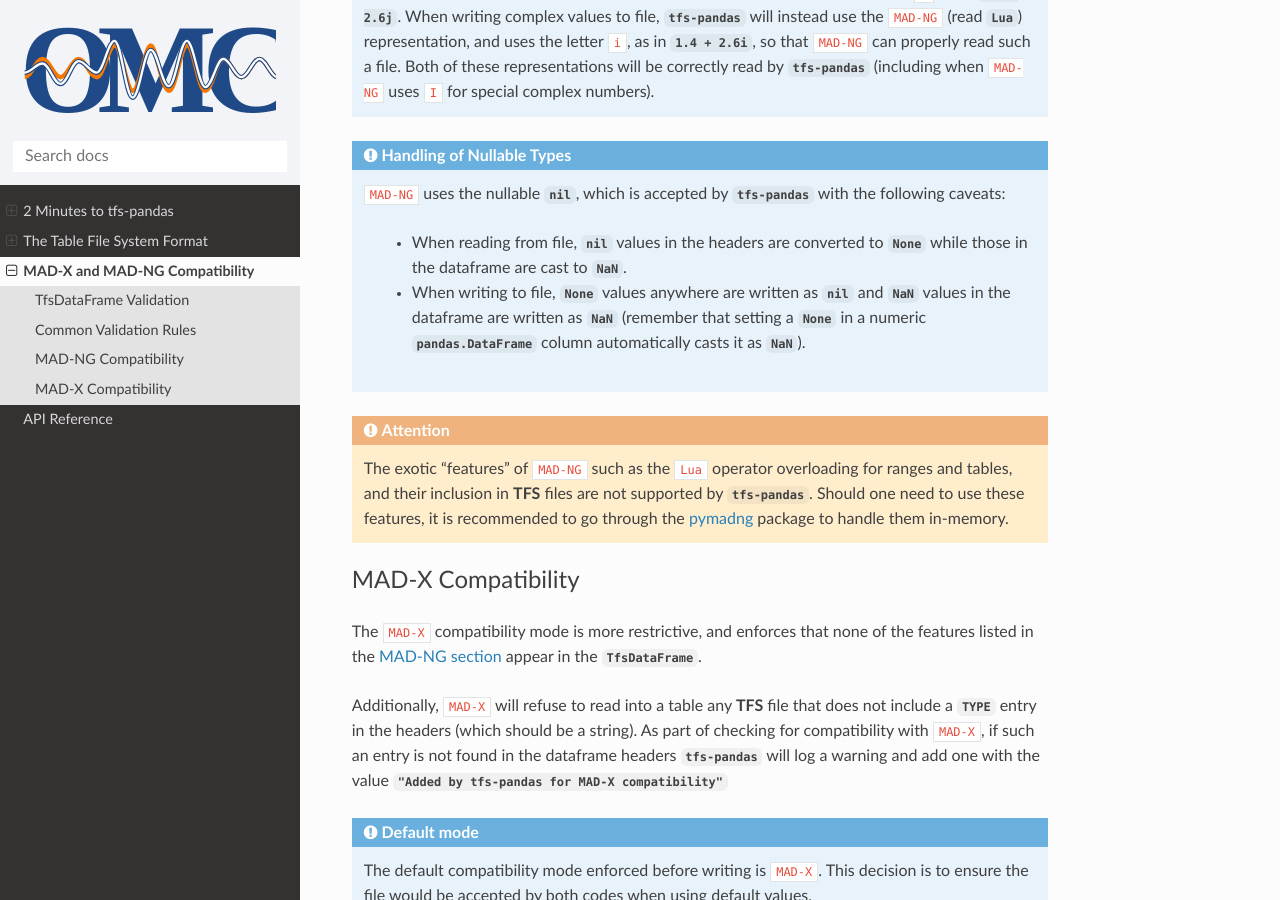
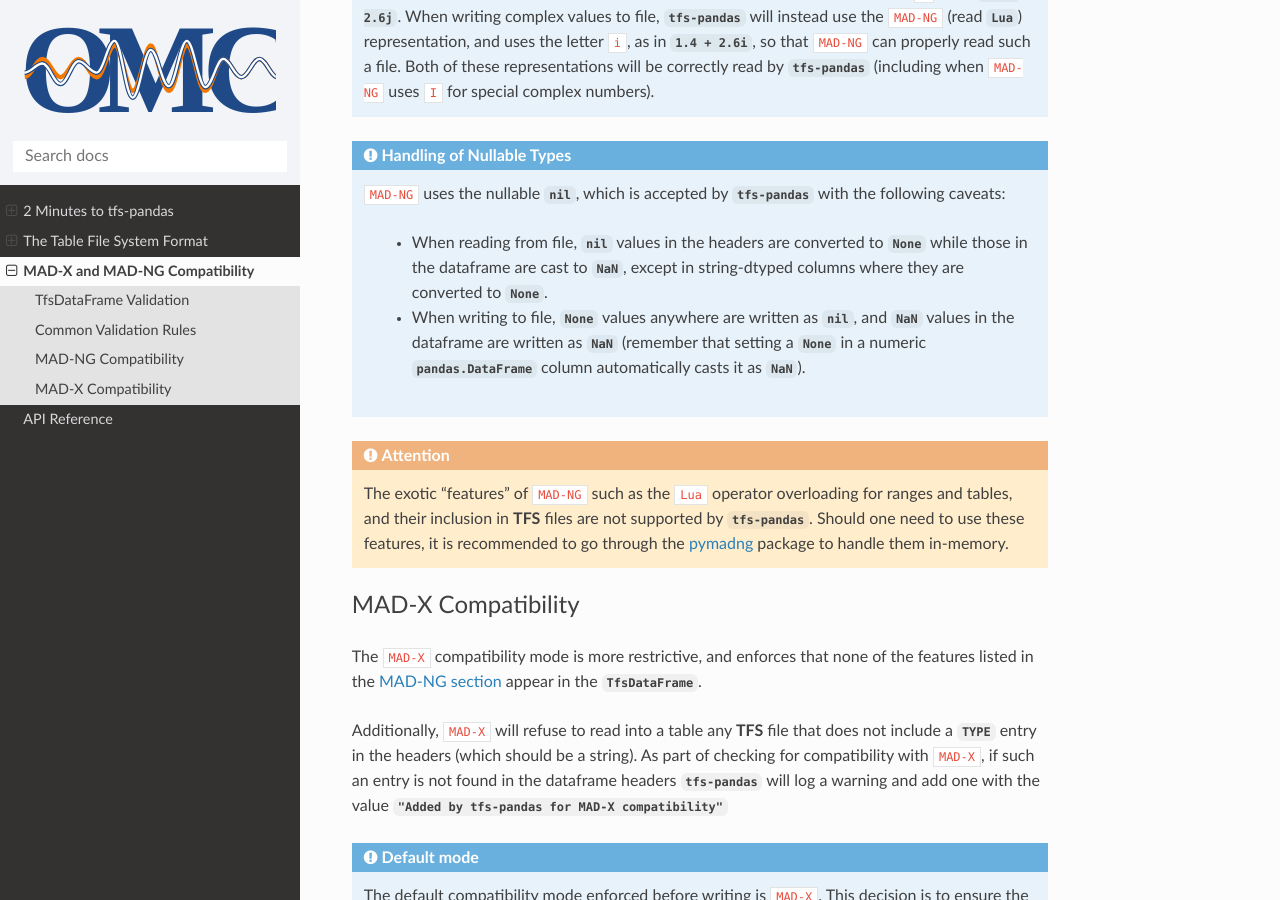
Before and after one commit to pylhc/tfs, a Sphinx documentation site: the page built from doc/compatibility.rst, in a window 1280 px wide and 900 px high, scrolled down 1611 px. Built offline with Sphinx 7.4.7 and the Read the Docs theme 3.1.0, drawn with Linux system fonts in a browser that asks for light colours.

Commit message:
be super specific here

```diff
--- a/doc/compatibility.rst
+++ b/doc/compatibility.rst
@@ -72,8 +72,8 @@ Namely, the following are accepted by ``MAD-NG`` and ``MAD-NG`` only:
 
     ``MAD-NG`` uses the nullable `nil`, which is accepted by `tfs-pandas` with the following caveats:
 
-        - When reading from file, `nil` values in the headers are converted to `None` while those in the dataframe are cast to `NaN`.
-        - When writing to file, `None` values anywhere are written as `nil` and `NaN` values in the dataframe are written as `NaN` (remember that setting a `None` in a numeric `pandas.DataFrame` column automatically casts it as `NaN`).
+        - When reading from file, `nil` values in the headers are converted to `None` while those in the dataframe are cast to `NaN`, except in string-dtyped columns where they are converted to `None`.
+        - When writing to file, `None` values anywhere are written as `nil`, and `NaN` values in the dataframe are written as `NaN` (remember that setting a `None` in a numeric `pandas.DataFrame` column automatically casts it as `NaN`).
 
 .. attention::
 
```
